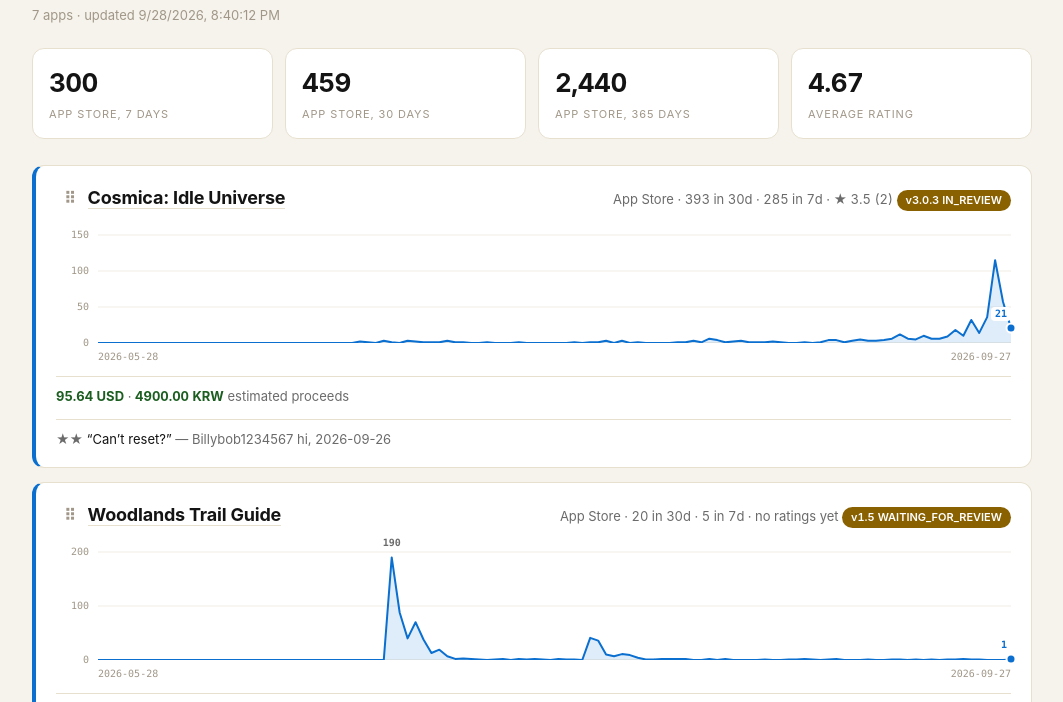
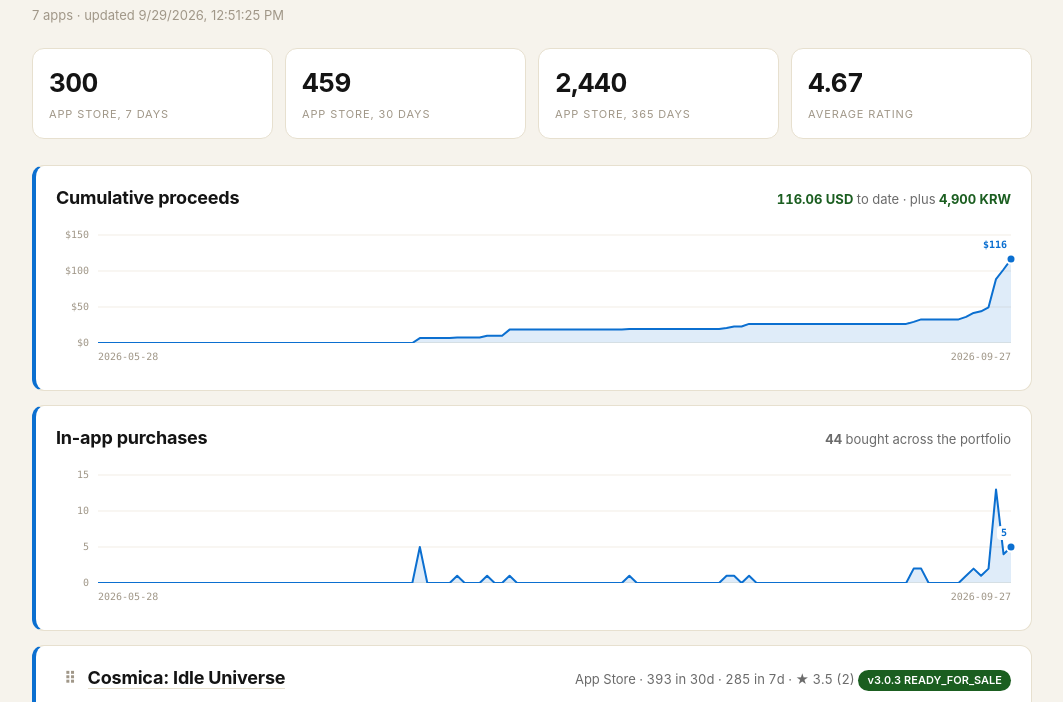
Before and after one commit to Compo-CF/app-portfolio, a plain HTML site: page index.html in a window 1280 px wide. Shown: the part 65-767 px from the top of the page, without its empty margins (108-1171 px from the left). Drawn offline with Linux system fonts and the light colour scheme.

Commit message:
Chart the money: cumulative proceeds and purchases over time
Two series the dashboard could not draw, because it only ever held
totals. Proceeds were summed over the whole window, so there was no way
to see when anything was earned.

Purchase counts are new data. Units and money answer different
questions: units say how many people bought, proceeds say what it was
worth, and six tip-jar taps can total the same as one bundle. Only a row
carrying a Parent Identifier is a purchase — a bare app row is the free
download, and counting those would report every install as a sale.

Both charts write in the days nothing happened. Purchases are sparse,
and plotted only on the days they occurred, three sales in a month join
into a line that slopes between them and reads as steady trade. The
zeros are the truth: mostly flat, occasionally a step.

The cumulative line is USD alone. Proceeds arrive in the currency of the
region that bought, and a running total mixing won with dollars would be
meaningless — so other currencies are named beside the figure instead of
folded into it. 116.06 USD, plus 4,900 KRW stated separately.

chart() now takes a formatter so the same drawing carries dollars, which
is why the axis reads $0/$50/$100/$150 rather than bare numbers.

```diff
--- a/data/portfolio.json
+++ b/data/portfolio.json
@@ -1,5 +1,5 @@
 {
- "generated": "2026-09-28T20:40:12+00:00",
+ "generated": "2026-09-29T12:51:25+00:00",
  "apps": [
   {
    "id": "6773501518",
@@ -130,6 +130,10 @@
     }
    },
    "iaps": 4,
+   "iapUnits": {
+    "2026-07-22": 1,
+    "2026-08-23": 1
+   },
    "android": {
     "installs": {
      "2026-08-24": 2,
@@ -467,6 +471,20 @@
     }
    },
    "iaps": 10,
+   "iapUnits": {
+    "2026-07-19": 1,
+    "2026-08-20": 1,
+    "2026-08-21": 1,
+    "2026-09-14": 2,
+    "2026-09-15": 2,
+    "2026-09-21": 1,
+    "2026-09-22": 2,
+    "2026-09-23": 1,
+    "2026-09-24": 2,
+    "2026-09-25": 13,
+    "2026-09-26": 4,
+    "2026-09-27": 5
+   },
    "android": null,
    "rating": {
     "average": 3.5,
@@ -500,7 +518,7 @@
    "versions": [
     {
      "version": "3.0.3",
-     "state": "IN_REVIEW",
+     "state": "READY_FOR_SALE",
      "created": "2026-09-28"
     },
     {
@@ -701,6 +719,7 @@
    },
    "revenue": {},
    "iaps": 0,
+   "iapUnits": {},
    "android": {
     "installs": {
      "2026-09-09": 3,
@@ -736,7 +755,7 @@
    "versions": [
     {
      "version": "1.3",
-     "state": "WAITING_FOR_REVIEW",
+     "state": "READY_FOR_SALE",
      "created": "2026-09-28"
     },
     {
@@ -913,13 +932,18 @@
     }
    },
    "iaps": 4,
+   "iapUnits": {
+    "2026-07-10": 5,
+    "2026-07-15": 1,
+    "2026-08-07": 1
+   },
    "android": null,
    "rating": null,
    "reviews": [],
    "versions": [
     {
      "version": "1.5",
-     "state": "WAITING_FOR_REVIEW",
+     "state": "IN_REVIEW",
      "created": "2026-09-25"
     },
     {
@@ -1095,6 +1119,7 @@
    },
    "revenue": {},
    "iaps": 3,
+   "iapUnits": {},
    "android": null,
    "rating": null,
    "reviews": [],
@@ -1287,6 +1312,7 @@
    },
    "revenue": {},
    "iaps": 0,
+   "iapUnits": {},
    "android": null,
    "rating": null,
    "reviews": [],
@@ -1449,6 +1475,7 @@
    },
    "revenue": {},
    "iaps": 6,
+   "iapUnits": {},
    "android": null,
    "rating": null,
    "reviews": [],
--- a/index.html
+++ b/index.html
@@ -86,6 +86,8 @@
   .grip:hover{color:var(--soft);border-color:var(--line)}
   .card.dragging{opacity:.5}
   .card.dragging .grip{cursor:grabbing}
+  .section{font-size:12px;font-weight:700;letter-spacing:.09em;
+           text-transform:uppercase;color:var(--faint);margin:26px 0 10px}
   .reset{background:none;border:0;padding:0;font:inherit;font-size:12px;
          color:var(--accent);cursor:pointer;text-decoration:underline}
   .err{background:var(--card);border:1px solid var(--bad);border-radius:12px;
@@ -99,6 +101,7 @@
   <div class="sub" id="generated">Loading&hellip;</div>
   <div class="sub" id="order-note"></div>
   <div class="totals" id="totals"></div>
+  <div id="money"></div>
   <div id="apps"></div>
   <footer>
     Data from App Store Connect, refreshed daily by GitHub Actions.
@@ -158,7 +161,7 @@ function scaleFor(peak) {
 
 /** Downloads as an area chart. Hand-drawn SVG rather than a charting
  *  library: one file, no CDN, and nothing to break when a version bumps. */
-function chart(series, days) {
+function chart(series, days, show = fmt) {
   const keys = Object.keys(series).sort().slice(-days);
   if (keys.length < 2) return '<div class="meta">Not enough history yet.</div>';
 
@@ -191,13 +194,13 @@ function chart(series, days) {
   const label = (v, leftPct, cls = "") => {
     const nudge = leftPct > 86 ? "translate(-100%,-150%)" : "translate(-50%,-150%)";
     return `<span class="dlabel ${cls}" style="left:${leftPct.toFixed(2)}%;
-            top:${pct(v)}%;transform:${nudge}">${fmt(v)}</span>`;
+            top:${pct(v)}%;transform:${nudge}">${show(v)}</span>`;
   };
 
   return `
     <div class="plot">
       <div class="yaxis">
-        ${ticks.map((t) => `<span style="top:${pct(t)}%">${fmt(t)}</span>`).join("")}
+        ${ticks.map((t) => `<span style="top:${pct(t)}%">${show(t)}</span>`).join("")}
       </div>
       <div class="canvas">
         <svg viewBox="0 0 ${W} ${H}" preserveAspectRatio="none" role="img"
@@ -264,6 +267,94 @@ function android(app) {
     ${live.length ? `<span><b>${fmt(live[live.length - 1])}</b> active devices</span>` : ""}
     <span class="asof">through ${latest}</span>
   </div>`;
+}
+
+/* ---- money over time ---------------------------------------------------- */
+
+const money0 = (n) => "$" + Math.round(n).toLocaleString();
+
+/** Daily figures for every app added together, keyed by date. */
+function combined(apps, pick) {
+  const out = {};
+  for (const app of apps)
+    for (const [day, value] of Object.entries(pick(app) || {}))
+      out[day] = (out[day] || 0) + value;
+  return out;
+}
+
+/** Every day between two dates, so a sparse series plots honestly.
+ *
+ *  Purchases are rare. Plotted only on the days they happened, three sales in
+ *  a month become a line sloping between them, which reads as steady trade.
+ *  The written-in zeros are the truth: mostly nothing, occasionally something.
+ */
+function daily(series, from, to, carry = false) {
+  const out = {};
+  let total = 0;
+  const day = new Date(from + "T00:00:00Z");
+  const last = new Date(to + "T00:00:00Z");
+  while (day <= last) {
+    const key = day.toISOString().slice(0, 10);
+    total += series[key] || 0;
+    out[key] = carry ? Math.round(total * 100) / 100 : (series[key] || 0);
+    day.setUTCDate(day.getUTCDate() + 1);
+  }
+  return out;
+}
+
+/** The two money charts: what has accumulated, and what is selling.
+ *
+ *  USD only on the cumulative line. Proceeds arrive in the currency of the
+ *  region that bought, and adding won to dollars would produce a number with
+ *  no meaning — so other currencies are named beside it rather than folded in.
+ *
+ *  Purchases are counted in units, not money, because they answer a different
+ *  question: how many people bought, as against what it was worth.
+ */
+function renderMoney(apps) {
+  const host = $("#money");
+  if (!host) return;
+
+  const usd = combined(apps, (a) => (a.revenue || {}).USD);
+  const units = combined(apps, (a) => a.iapUnits);
+  if (!Object.keys(usd).length && !Object.keys(units).length) {
+    host.innerHTML = "";
+    return;
+  }
+
+  // Span taken from downloads, which every app has, so both charts share an
+  // x-axis with the rest of the page instead of starting at the first sale.
+  const span = Object.keys(combined(apps, (a) => a.downloads)).sort();
+  const from = span[0], to = span[span.length - 1];
+  const earned = Object.values(usd).reduce((n, v) => n + v, 0);
+  const sold = Object.values(units).reduce((n, v) => n + v, 0);
+
+  const others = {};
+  for (const app of apps)
+    for (const [cur, days] of Object.entries(app.revenue || {}))
+      if (cur !== "USD")
+        others[cur] = (others[cur] || 0) + Object.values(days).reduce((n, v) => n + v, 0);
+
+  host.innerHTML = `
+    <div class="card">
+      <div class="head">
+        <div class="name">Cumulative proceeds</div>
+        <div class="meta"><span class="money">${earned.toFixed(2)} USD</span> to date${
+          Object.keys(others).length
+            ? " · plus " + Object.entries(others)
+                .map(([c, v]) => `<span class="money">${v.toLocaleString()} ${c}</span>`)
+                .join(" · ")
+            : ""}</div>
+      </div>
+      ${chart(daily(usd, from, to, true), 365, money0)}
+    </div>
+    <div class="card">
+      <div class="head">
+        <div class="name">In-app purchases</div>
+        <div class="meta"><b>${fmt(sold)}</b> bought across the portfolio</div>
+      </div>
+      ${chart(daily(units, from, to), 365)}
+    </div>`;
 }
 
 /* ---- card order, dragged by hand and remembered per browser ------------- */
@@ -402,6 +493,8 @@ function render(d) {
   // a newly published app — sorts to the end rather than vanishing.
   const apps = [...d.apps].sort(
     (a, b) => sumLast(b.downloads || {}, 30) - sumLast(a.downloads || {}, 30));
+  renderMoney(d.apps);
+
   const saved = loadOrder();
   if (saved) {
     // Stable sort, so apps absent from the saved order keep busiest-first
```
Also changed, not shown: 1 other file.
